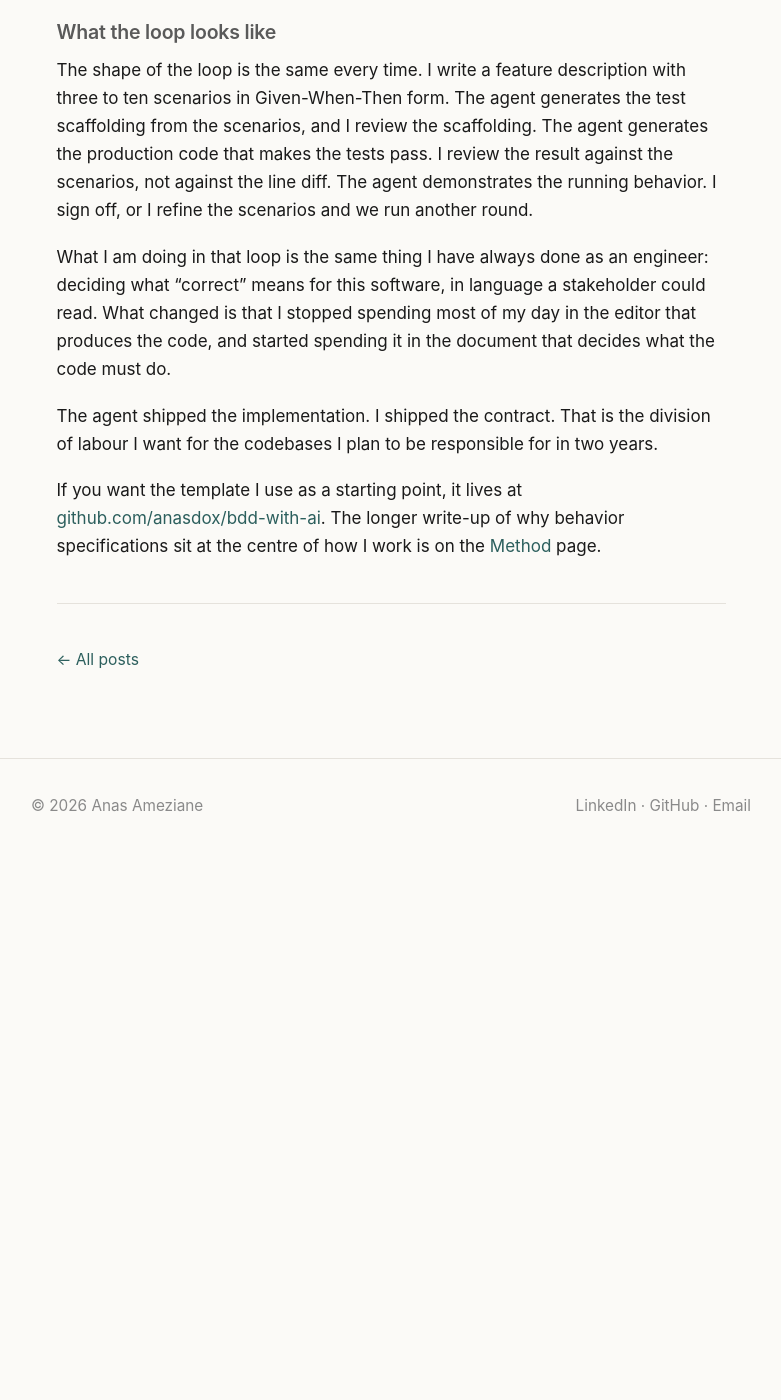
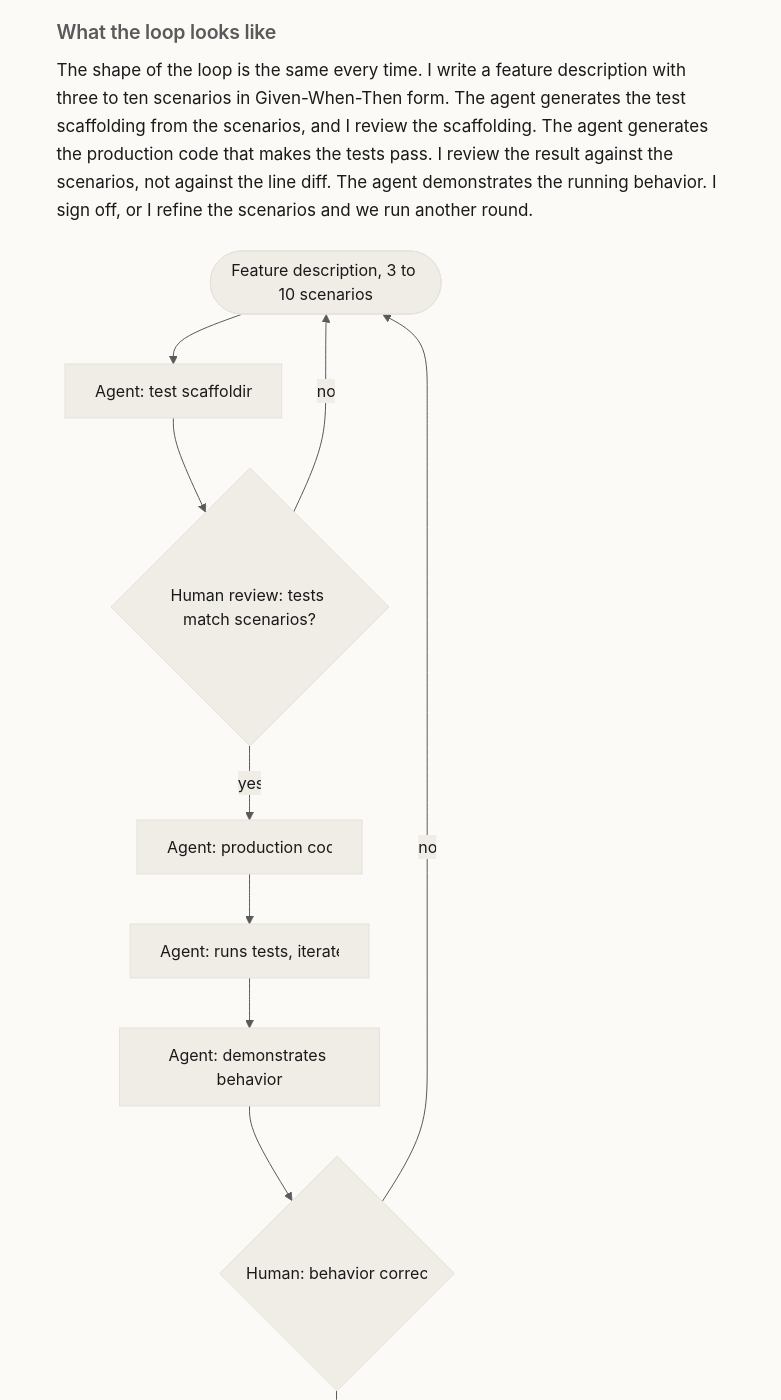
Before and after one commit to anasdox/anasdox.github.io, a Jekyll site: the page built from _posts/2026-05-29-when-the-agent-ships-faster-than-i-can-read.md, in a window 1280 px wide and 1400 px high, scrolled down 1951 px. Shown: the whole window, without its empty margins (249-1030 px from the left). Built offline with Jekyll 4.4.1, drawn with Linux system fonts in a browser that asks for light colours; before the commit the page ends 2803 px from its top, so only the background shows below that.

Commit message:
Add Mermaid via CDN; first two diagrams (FIR pipeline and BDD loop)
Scoped exception to the site's zero-JS rule, documented in CLAUDE.md:
Mermaid is loaded from jsdelivr in _layouts/default.html and themed
against the site palette (warm light fills, ink text, muted lines).
No bundler, no other JS.

Two diagrams added where they earn their place:

- method.md section 2 (FIR): a three-node flowchart that shows the
  Facts -> Insights -> Recommendations layering at a glance. The
  prose stays the canonical source; the diagram is a scan-anchor.
- _posts/2026-05-29-when-the-agent-ships-faster-than-i-can-read.md:
  a top-down loop showing the two human checkpoints (review the
  scaffolding, validate the behavior) and the iteration paths when
  either fails.

Both diagrams are wrapped in {::nomarkdown} ... {:/nomarkdown} so
kramdown does not HTML-escape the --> arrows. CLAUDE.md and the
diagrams memory note this so it does not bite future edits.

Co-Authored-By: Claude Opus 4.7 (1M context) <noreply@anthropic.com>

```diff
--- a/_layouts/default.html
+++ b/_layouts/default.html
@@ -15,5 +15,23 @@
     {{ content }}
   </main>
   {% include footer.html %}
+  <script type="module">
+    import mermaid from 'https://cdn.jsdelivr.net/npm/mermaid@11/dist/mermaid.esm.min.mjs';
+    mermaid.initialize({
+      startOnLoad: true,
+      theme: 'base',
+      themeVariables: {
+        fontFamily: 'inherit',
+        primaryColor: '#f0ede6',
+        primaryTextColor: '#1a1a1a',
+        primaryBorderColor: '#e5e2dc',
+        lineColor: '#5a5a5a',
+        secondaryColor: '#f0ede6',
+        tertiaryColor: '#fbfaf7',
+        mainBkg: '#f0ede6',
+        background: '#fbfaf7'
+      }
+    });
+  </script>
 </body>
 </html>
--- a/_posts/2026-05-29-when-the-agent-ships-faster-than-i-can-read.md
+++ b/_posts/2026-05-29-when-the-agent-ships-faster-than-i-can-read.md
@@ -86,6 +86,21 @@ makes the tests pass. I review the result against the scenarios, not
 against the line diff. The agent demonstrates the running behavior.
 I sign off, or I refine the scenarios and we run another round.
 
+{::nomarkdown}
+<div class="mermaid">
+flowchart TD
+  Start(["Feature description, 3 to 10 scenarios"]) --> Scaffold["Agent: test scaffolding"]
+  Scaffold --> ReviewSpec{"Human review: tests match scenarios?"}
+  ReviewSpec -- no --> Start
+  ReviewSpec -- yes --> Implement["Agent: production code"]
+  Implement --> Run["Agent: runs tests, iterates"]
+  Run --> Demo["Agent: demonstrates behavior"]
+  Demo --> Validate{"Human: behavior correct?"}
+  Validate -- no --> Start
+  Validate -- yes --> Done(["Sign off"])
+</div>
+{:/nomarkdown}
+
 What I am doing in that loop is the same thing I have always done as
 an engineer: deciding what "correct" means for this software, in
 language a stakeholder could read. What changed is that I stopped
```
Also changed, not shown: CLAUDE.md (+7 -2 lines), method.md (+7 -0 lines).
